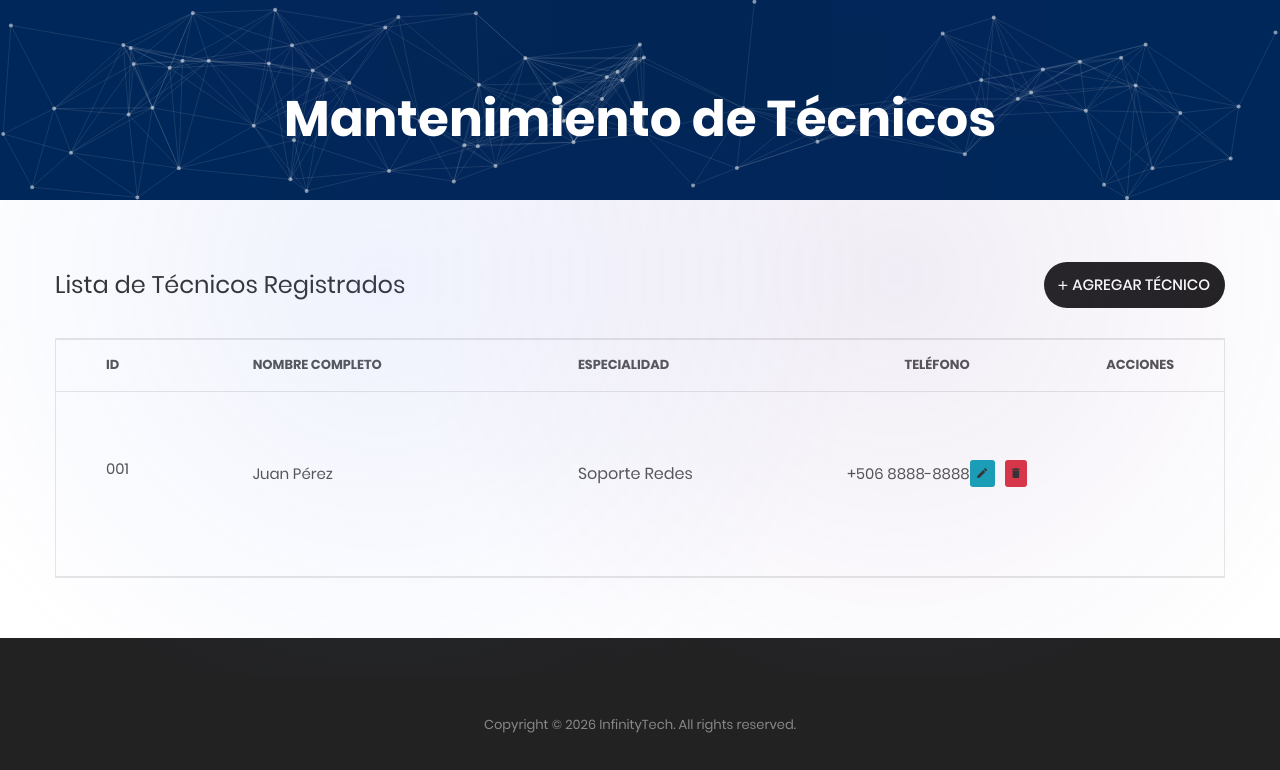
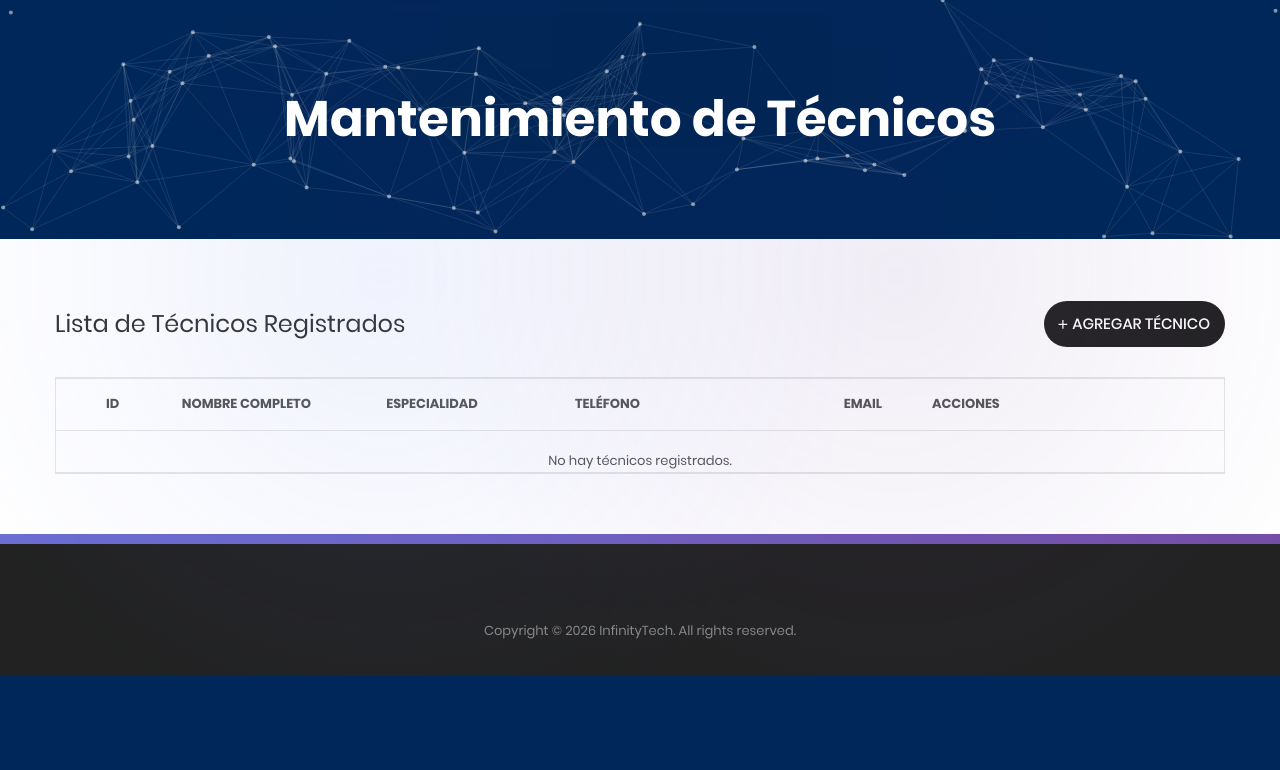
Before and after one commit to JoseDanielR15/Proyecto_Cliente-Servidor_Grupo05, a PHP site: page /Views/vTecnicos/adminTecnicos.php in a window 1280 px wide. Shown: the part 124-894 px from the top of the page. After the commit the page ends 800 px from the top, so only its background shows below. Run offline with PHP 8.4, Linux system fonts and the light colour scheme.

Commit message:
Creacion de crud para agregar y consultar tecnicos

```diff
--- /dev/null
+++ b/Controllers/TecnicosController.php
@@ -0,0 +1,29 @@
+<?php
+if (session_status() === PHP_SESSION_NONE) {
+    session_start();
+}
+include_once $_SERVER["DOCUMENT_ROOT"] . "/Proyecto_Cliente-Servidor_Grupo05/Models/TecnicosModel.php";
+
+
+function ConsultarTecnicos() {
+    return ConsultarTecnicosModel();
+}
+
+
+if (isset($_POST["btnInsertarTecnico"])) {
+    $nombre = $_POST["nombre"];
+    $email = $_POST["email"];
+    $telefono = $_POST["telefono"];
+    $especialidad = $_POST["especialidad"];
+    $id_estado = 1;
+
+    $respuesta = InsertarTecnicoModel($nombre, $email, $telefono, $especialidad, $id_estado);
+
+    if ($respuesta) {
+        header("Location: ../vTecnicos/adminTecnicos.php");
+    } else {
+        echo "Error al insertar";
+    }
+}
+
+?>
--- /dev/null
+++ b/Models/TecnicosModel.php
@@ -0,0 +1,31 @@
+<?php
+include_once $_SERVER["DOCUMENT_ROOT"] . "/Proyecto_Cliente-Servidor_Grupo05/Models/mUtilitario.php";
+
+function ConsultarTecnicosModel()
+{
+    $context = OpenDatabase();
+    $sp = "CALL SP_ConsultarTecnicos()";
+    $result = $context->query($sp);
+
+    $datos = array();
+    if ($result) {
+        while ($fila = mysqli_fetch_array($result)) {
+            $datos[] = $fila;
+        }
+        $result->free();
+        while($context->next_result()) { ; }
+    }
+
+    CloseDatabase($context);
+    return $datos;
+}
+
+function InsertarTecnicoModel($nombre, $email, $telefono, $especialidad, $id_estado)
+{
+    $context = OpenDatabase();
+    $sp = "CALL SP_InsertarTecnico('$nombre', '$email', '$telefono', '$especialidad', $id_estado)";
+    $result = $context->query($sp);
+    CloseDatabase($context);
+    return $result;
+}
+?>
--- a/Views/vTecnicos/adminTecnicos.php
+++ b/Views/vTecnicos/adminTecnicos.php
@@ -1,5 +1,6 @@
 <?php
 include_once "../layout.php";
+include_once $_SERVER["DOCUMENT_ROOT"] . "/Proyecto_Cliente-Servidor_Grupo05/Controllers/TecnicosController.php";
 ?>
 
 <!DOCTYPE html>
@@ -26,9 +27,10 @@ include_once "../layout.php";
                 <h4 class="mtext-105 cl2">
                     Lista de Técnicos Registrados
                 </h4>
-                <a href="fomulario_tecnico.php" class="flex-c-m stext-101 cl0 size-101 bg3 bor1 hov-btn3 p-lr-15 trans-04">
+                <button type="button" class="flex-c-m stext-101 cl0 size-101 bg3 bor1 hov-btn3 p-lr-15 trans-04"
+                data-toggle="modal" data-target="#modalTecnico">
                     <i class="zmdi zmdi-plus m-r-5"></i> Agregar Técnico
-                </a>
+                </button>
             </div>
 
         <div class="wrap-table-shopping-cart" style="border: 1px solid #e6e6e6;">
@@ -38,30 +40,78 @@ include_once "../layout.php";
                     <th class="column-2">Nombre Completo</th>
                     <th class="column-3">Especialidad</th>
                     <th class="column-4">Teléfono</th>
-                        <th class="column-5">Acciones</th>
+                    <th class="column-5" style="width: 25%;!important">Email</th>
+                    <th class="column-6" style="width: 25%;!important">Acciones</th>
                 </tr>
-                    <tr class="table_row">
-                        <td class="column-1 p-l-30">001</td>
-                        <td class="column-2">Juan Pérez</td>
-                        <td class="column-3">Soporte Redes</td>
-                        <td class="column-4">+506 8888-8888</td>
-                        <td class="column-5">
+
+                <?php
+                $listaTecnicos = ConsultarTecnicos();
+                if(isset($listaTecnicos) && count($listaTecnicos) > 0) {
+                        foreach ($listaTecnicos as $tecnico) {
+                            echo '<tr class="table_row">';
+                            echo '    <td class="column-1 p-l-30">' . $tecnico["ID_TECNICO"] . '</td>';
+                            echo '    <td class="column-2">' . $tecnico["NOMBRE"] . '</td>';
+                            echo '    <td class="column-3">' . $tecnico["ESPECIALIDAD"] . '</td>';
+                            echo '    <td class="column-4">' . $tecnico["TELEFONO"] . '</td>';
+                            echo '    <td class="column-5" style="width: 25%;!important">' . $tecnico["EMAIL"] . '</td>';
+                            echo '    <td class="column-6" style="width: 25%;!important">
                                         <div class="flex-w">
-                                <a href="editar_tecnico.php?id=001" class="btn-sm btn-info m-r-10" title="Editar">
-                                    <i class="zmdi zmdi-edit cl2 hov-cl1"></i>
-                                </a>
-                                <a href="#" class="btn-sm btn-danger" title="Eliminar" onclick="return confirm('¿Seguro que desea eliminar este técnico?')">
-                                    <i class="zmdi zmdi-delete cl2 hov-cl1"></i>
-                                </a>
+                                            <a href="editar_tecnico.php?id='.$tecnico["ID_TECNICO"].'" class="btn-sm btn-info m-r-10"><i class="zmdi zmdi-edit"></i></a>
+                                            <a href="eliminar_tecnico.php?id='.$tecnico["ID_TECNICO"].'" class="btn-sm btn-danger" onclick="return confirm(\'¿Seguro?\')"><i class="zmdi zmdi-delete"></i></a>
                                         </div>
-                        </td>
-                    </tr>
+                                      </td>';
+                            echo '</tr>';
+                        }
+                    } else {
+                        echo '<tr><td colspan="6" class="text-center p-t-20">No hay técnicos registrados.</td></tr>';
+                    }
+                    ?>
             </table>
-            </div>
+
         </div>
     </section>
 
 
+<!-- Modal para agregar los tecnioss -->
+
+    <div class="modal fade" id="modalTecnico" tabindex="-1" role="dialog" aria-hidden="true">
+        <div class="modal-dialog modal-dialog-centered" role="document">
+            <div class="modal-content">
+                <div class="p-t-40 p-b-40 p-lr-40">
+                    <h4 class="mtext-105 cl2 txt-center p-b-30">Registrar Nuevo Técnico</h4>
+
+                    <form method="POST">
+                        <input type="hidden" name="btnInsertarTecnico">
+
+                        <div class="bor8 m-b-20 how-pos4-parent">
+                            <input class="stext-111 cl2 plh3 size-116 p-l-62 p-r-30" type="text" name="nombre" placeholder="Nombre Completo" required>
+                            <i class="how-pos4 zmdi zmdi-account"></i>
+                        </div>
+
+                        <div class="bor8 m-b-20 how-pos4-parent">
+                            <input class="stext-111 cl2 plh3 size-116 p-l-62 p-r-30" type="email" name="email" placeholder="Correo Electrónico" required>
+                            <i class="how-pos4 zmdi zmdi-email"></i>
+                        </div>
+
+                        <div class="bor8 m-b-20 how-pos4-parent">
+                            <input class="stext-111 cl2 plh3 size-116 p-l-62 p-r-30" type="text" name="telefono" placeholder="Número de Teléfono" required>
+                            <i class="how-pos4 zmdi zmdi-phone"></i>
+                        </div>
+
+                        <div class="bor8 m-b-30 how-pos4-parent">
+                            <input class="stext-111 cl2 plh3 size-116 p-l-62 p-r-30" type="text" name="especialidad" placeholder="Especialidad (ej. Redes, Laptops)" required>
+                            <i class="how-pos4 zmdi zmdi-wrench"></i>
+                        </div>
+
+                        <button class="flex-c-m stext-101 cl0 size-121 bg3 bor1 hov-btn3 p-lr-15 trans-04">
+                            Guardar Técnico
+                        </button>
+                    </form>
+                </div>
+            </div>
+        </div>
+    </div>
+
     <?php MostrarFooter(); ?>
 </body>
 </html>
```
Lines whose indentation alone changed are shown as unchanged.
